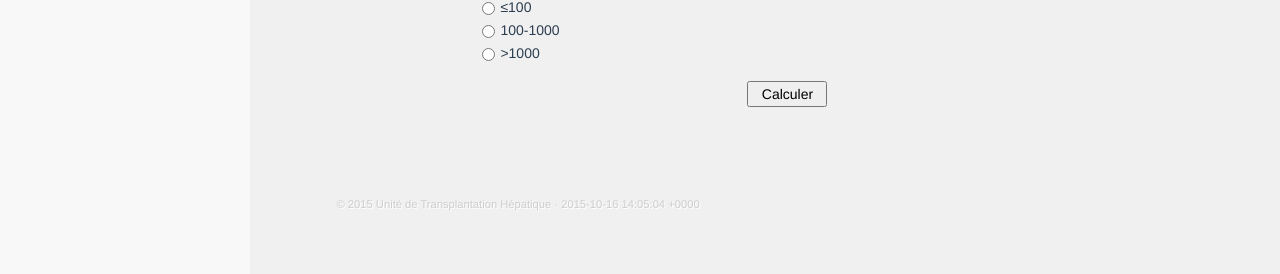
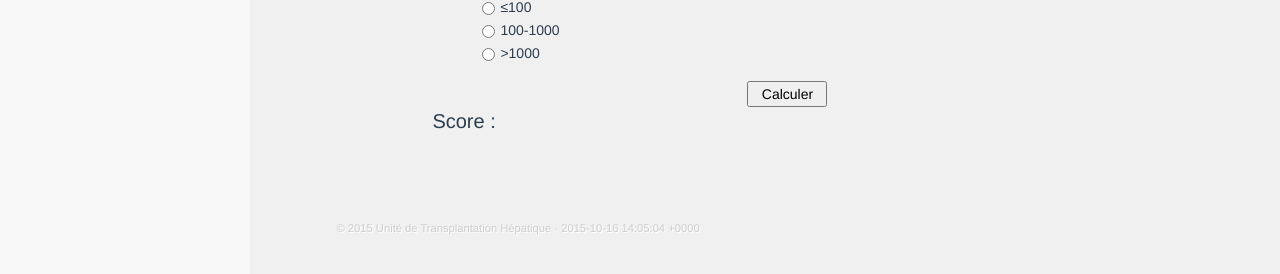
Before and after one commit to jphr/ARPHD, a Jekyll site: the page built from score.html, in a window 1280 px wide. Shown: the part 387-661 px from the top of the page. Built offline with Jekyll 4.4.1, drawn with Linux system fonts in a browser that asks for light colours; nearby versions of some CDN libraries; Markdown is read by kramdown in place of the engine named in the settings.

Commit message:
Add labs & correct score

```diff
--- a/_includes/navigation.html
+++ b/_includes/navigation.html
@@ -32,11 +32,10 @@
     <li><a href="{{ site.baseurl }}/projects.html">Nos Projets</a></li>
     <li><a href="{{ site.baseurl }}/about.html">À propos</a></li>
     <hr />
-    <!-- <div id="social-wrapper">
-      <li> <a href="{{ site.twitter }}"><i class="fa fa-twitter-square"></i> @twitter</a></li>
-      <li> <a href="{{ site.linkedin }}"><i class="fa fa-linkedin-square"></i> linkedin</a> </li>
-      <li> <a href="{{ site.facebook }}"><i class="fa fa-facebook-square"></i> facebook</a></li>
-      <li> <a href="{{ site.github }}"><i class="fa fa-github-square"></i> github</a> </li>
-    </div> -->
+    {% for lab in site.data.labo %}
+      <a class="pharma" target="_blank" href="{{lab.url}}">
+        <img src="{{ lab.image }}" alt="{{lab.name}}" />
+      </a>
+    {% endfor %}
   </ul>
 </div>
--- a/css/hc.css
+++ b/css/hc.css
@@ -138,17 +138,16 @@
   border-top:solid #00A3D9;
   transition:all .4s ease 0;
   border-width:4px;
-  padding-left: 10px;
 }
 
 .sidebar-nav
 {
   position:absolute;
   top:0;
-  width:250px;
+  width:100%;
   list-style:none;
   margin:0;
-  padding:30px 0 0
+  padding:30px 10px 0
 }
 
 .sidebar-nav li
@@ -715,9 +714,17 @@
   background-color:#2FD0EF
 }
 
+.score {
+  font-size: 20px;
+}
+
 #result{
   margin: 5px;
   padding: 2px;
+}
+
+.pharma > img{
+  width: 100%;
 }
 
 #menu-toggle,.project-post div
--- a/js/hc.js
+++ b/js/hc.js
@@ -33,7 +33,7 @@
     default:
   }
   if(document.score.number.value === 'high') score += 2;
-  switch (document.score.size.value){
+  switch (document.score.protein.value){
     case 'mid':
       score += 2;
       break;
--- a/score.html
+++ b/score.html
@@ -30,6 +30,8 @@
       </fieldset>
       <input type="submit" value="Calculer">
     </form>
-    <p id="result"></p>
+    <p class="score">
+      Score : <span id="result"></span>
+    </p>
   </div>
 </div>
```
